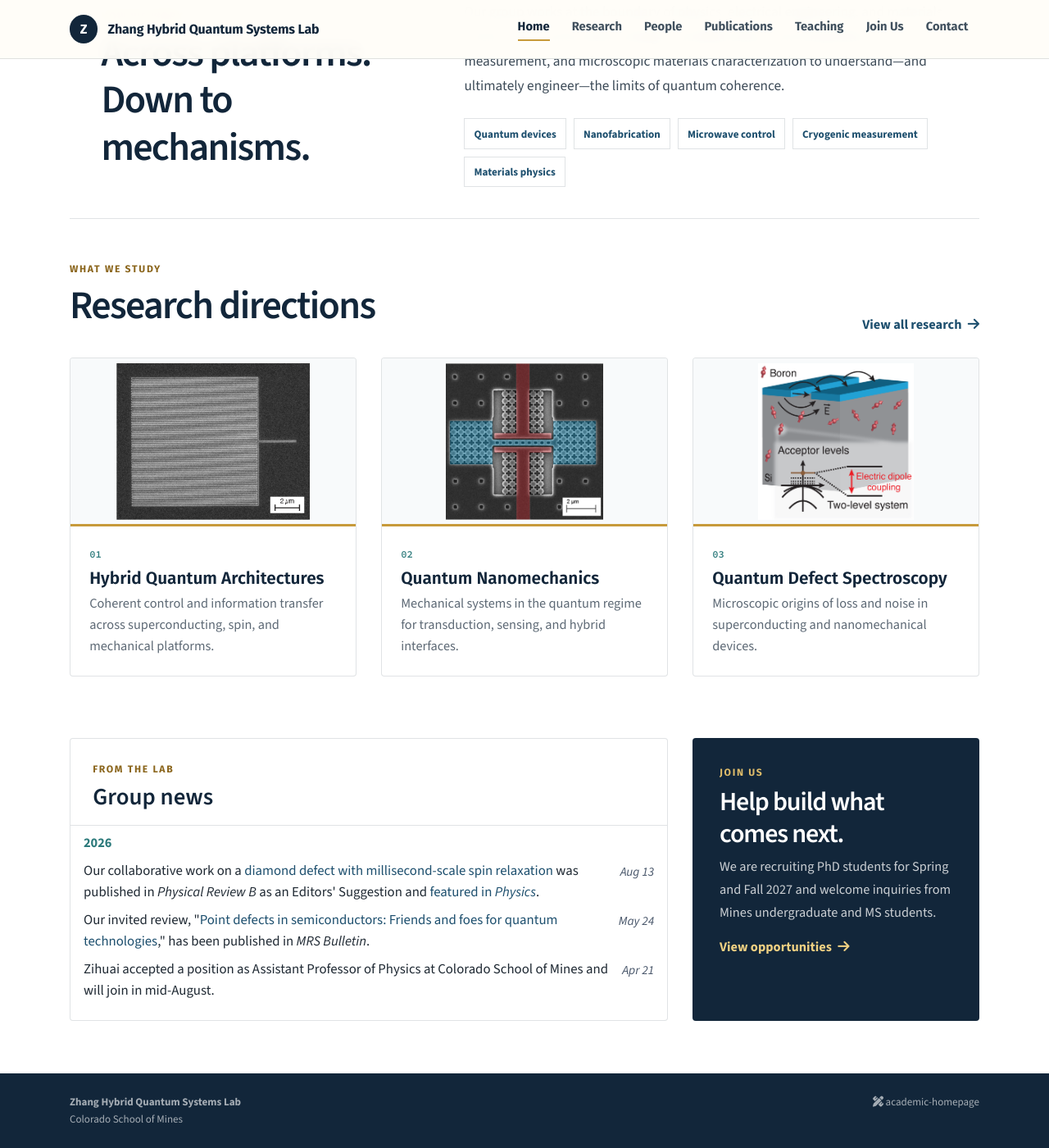
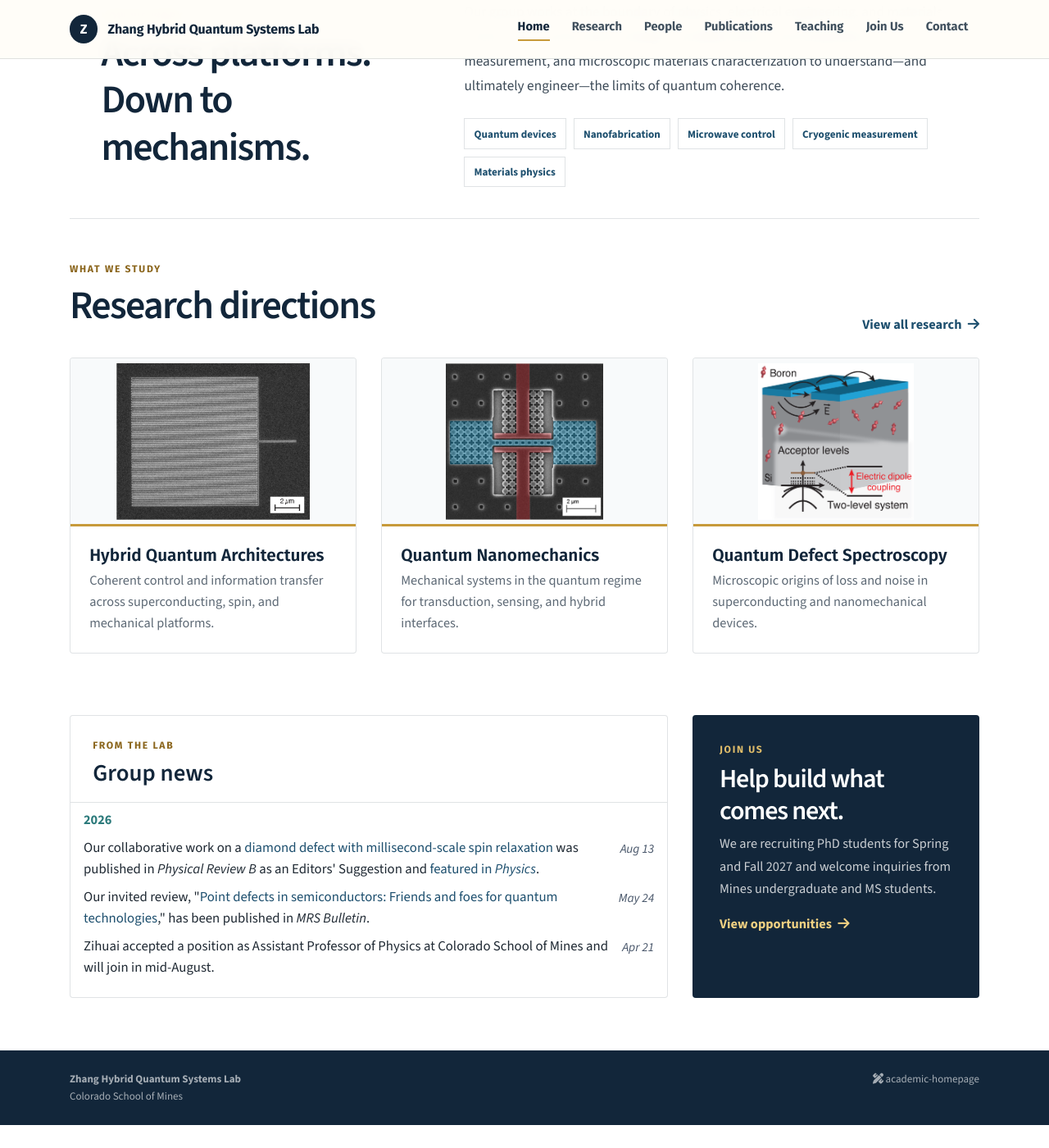
Before and after one commit to zihuaiz/zihuaiz.github.io, a Jekyll site: the page built from index.html, in a window 1280 px wide and 1400 px high, scrolled down 810 px. Shown: the whole window at 82% size. Built offline with Jekyll 4.4.1, drawn with Linux system fonts in a browser that asks for light colours; nearby versions of some CDN libraries; a style sheet for code colours, icons or effects is not loaded; after the commit the page ends 2182 px from its top, so only the background shows below that.

Commit message:
Remove research direction numbering

```diff
--- a/_layouts/default.html
+++ b/_layouts/default.html
@@ -26,7 +26,7 @@
     <link rel="preconnect" href="https://fonts.gstatic.com" crossorigin>
     <link href="https://fonts.googleapis.com/css2?family=Fira+Sans:ital,wght@0,400;0,500;0,600;0,700;1,400&family=Source+Code+Pro:wght@400;600&family=Source+Sans+3:ital,wght@0,400;0,500;0,600;0,700;1,400;1,600&display=swap" rel="stylesheet">
     <link rel="stylesheet" href="https://cdn.jsdelivr.net/npm/katex@0.16.11/dist/katex.min.css" integrity="sha384-nB0miv6/jRmo5UMMR1wu3Gz6NLsoTkbqJghGIsx//Rlm+ZU03BU6SQNC66uf4l5+" crossorigin="anonymous">
-    <link rel="stylesheet" href="{{ '/assets/css/global.css' | relative_url }}?v=20260829-circuit-line">
+    <link rel="stylesheet" href="{{ '/assets/css/global.css' | relative_url }}?v=20260829-research-cards">
 </head>
 <body class="bg-light" {{ page.body_attr }}>
     {% include navbar.html %}
--- a/assets/css/global.css
+++ b/assets/css/global.css
@@ -713,16 +713,9 @@
   padding: 1.45rem;
 }
 
-.research-number {
-  color: var(--lab-teal);
-  font-family: "Source Code Pro", monospace;
-  font-size: 0.76rem;
-  font-weight: 700;
-}
-
 .research-preview-content h3 {
   min-height: 0;
-  margin: 0.55rem 0 0.25rem;
+  margin: 0 0 0.25rem;
   color: var(--lab-navy);
   font-family: "Fira Sans", sans-serif;
   font-size: 1.3rem;
--- a/index.html
+++ b/index.html
@@ -64,7 +64,6 @@
       <a class="research-preview-card" href="{{ '/research' | relative_url }}">
         <img src="{{ '/assets/images/research/HighImpedance.png' | relative_url }}" alt="Superconducting quantum circuit">
         <div class="research-preview-content">
-          <div class="research-number">01</div>
           <h3>Hybrid Quantum Architectures</h3>
           <p>Coherent control and information transfer across superconducting, spin, and mechanical platforms.</p>
         </div>
@@ -74,7 +73,6 @@
       <a class="research-preview-card" href="{{ '/research' | relative_url }}">
         <img src="{{ '/assets/images/research/Transducer.png' | relative_url }}" alt="Quantum nanomechanical device">
         <div class="research-preview-content">
-          <div class="research-number">02</div>
           <h3>Quantum Nanomechanics</h3>
           <p>Mechanical systems in the quantum regime for transduction, sensing, and hybrid interfaces.</p>
         </div>
@@ -84,7 +82,6 @@
       <a class="research-preview-card" href="{{ '/research' | relative_url }}">
         <img src="{{ '/assets/images/research/BulkDefects.png' | relative_url }}" alt="Defects in a solid-state material">
         <div class="research-preview-content">
-          <div class="research-number">03</div>
           <h3>Quantum Defect Spectroscopy</h3>
           <p>Microscopic origins of loss and noise in superconducting and nanomechanical devices.</p>
         </div>
```
